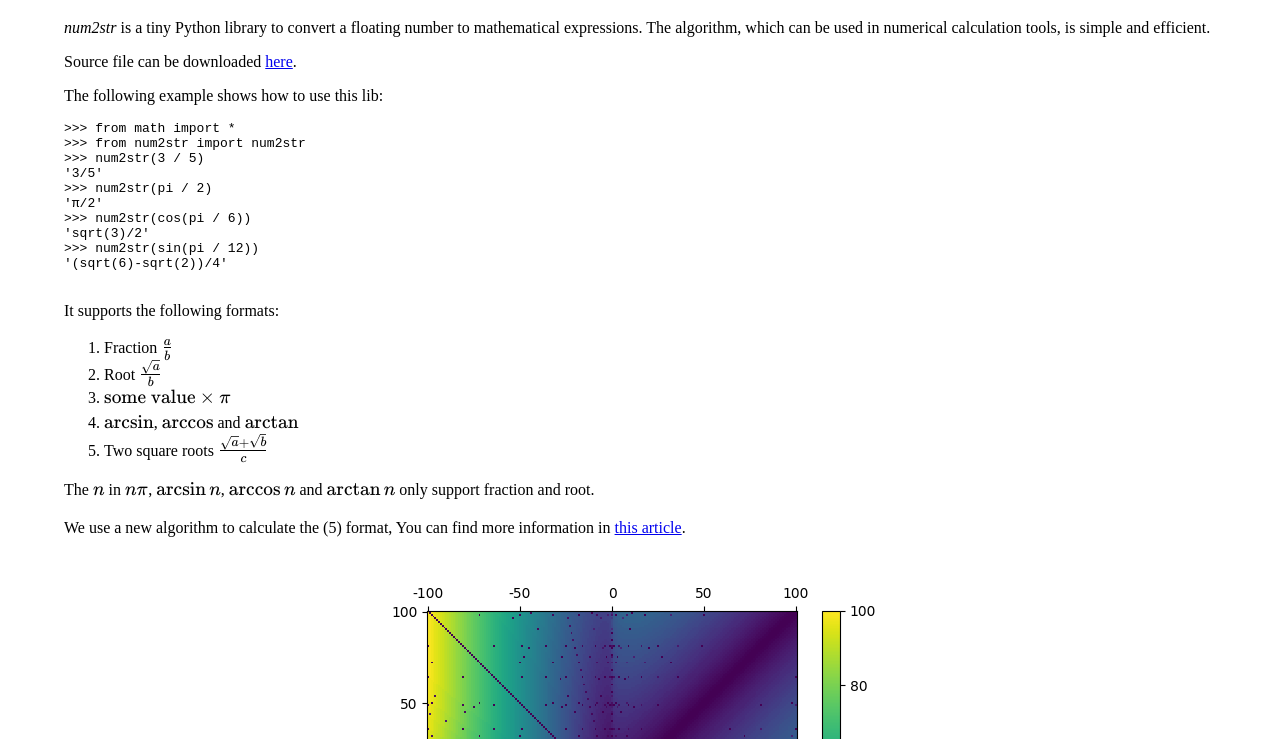
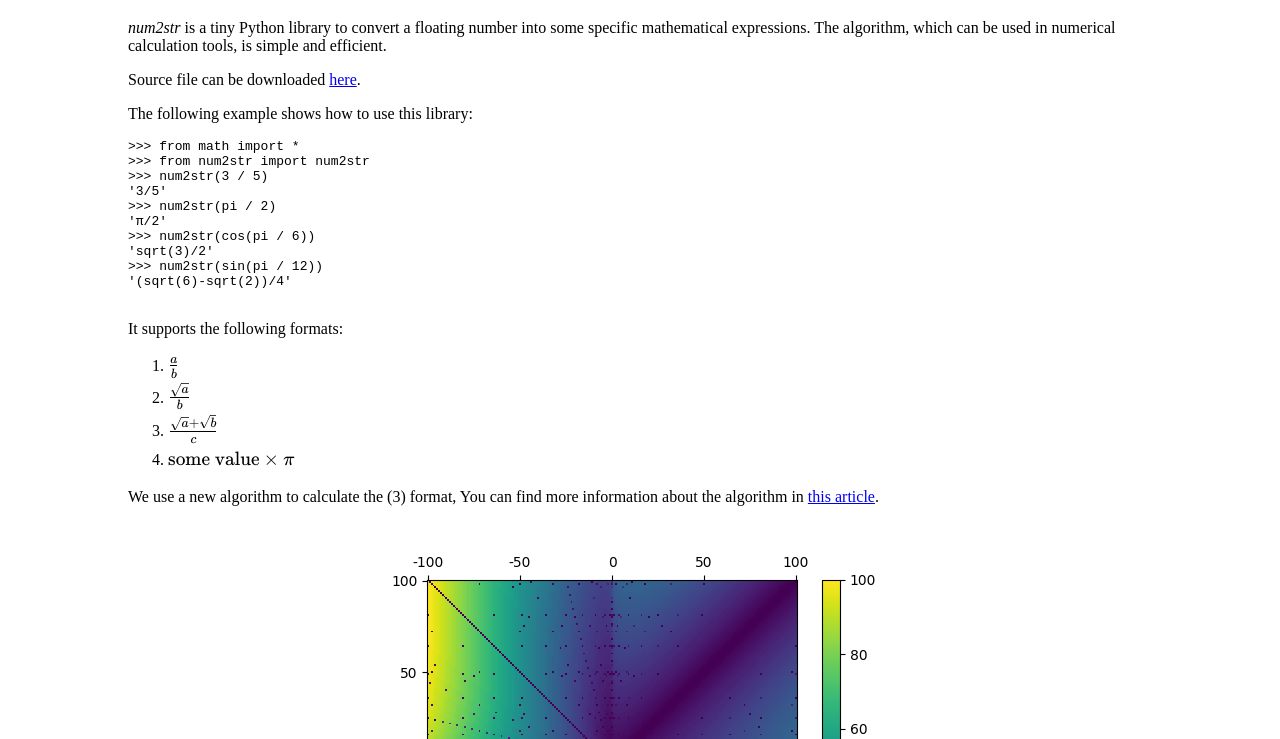
Before and after one commit to jason-bowen-zheng/num2sqrts, a plain HTML site: page docs/index.html in a window 1280 px wide. Shown: the part 61-800 px from the top of the page. Drawn offline with nearby package versions, Linux system fonts and the light colour scheme.

Commit message:
Remove an unnecessary function

```diff
--- a/docs/index.html
+++ b/docs/index.html
@@ -20,6 +20,10 @@
 		});
 	</script>
 	<style>
+		ol.available-format>li:not(:last-child) {
+			padding-bottom: 5px;
+		}
+
 		img {
 			display: block;
 			margin: 0 auto;
@@ -35,8 +39,7 @@
 		@media (min-width: 576px) {
 
 			body {
-				margin-left: 5%;
-				margin-right: 5%;
+				margin: 0 10% 3%;
 			}
 
 			img {
@@ -48,11 +51,12 @@
 
 <body>
 	<h1 style="text-align:center;">num2str</h1>
-	<p><i>num2str</i> is a tiny Python library to convert a floating number to mathematical expressions. The algorithm,
+	<p><i>num2str</i> is a tiny Python library to convert a floating number into some specific mathematical expressions.
+		The algorithm,
 		which can be used in numerical calculation tools, is simple and efficient.</p>
 	<p>Source file can be downloaded <a href="https://github.com/jason-bowen-zheng/num2str">here</a>.</p>
-	<p>The following example shows how to use this lib:</p>
-	<pre>
+	<p>The following example shows how to use this library:</p>
+	<pre translate="no">
 &gt;&gt;&gt; from math import *
 &gt;&gt;&gt; from num2str import num2str
 &gt;&gt;&gt; num2str(3 / 5)
@@ -65,15 +69,14 @@
 '(sqrt(6)-sqrt(2))/4'
 	</pre>
 	<p>It supports the following formats:</p>
-	<ol>
-		<li>Fraction $\frac{a}{b}$</li>
-		<li>Root $\frac{\sqrt{a}}{b}$</li>
+	<ol class="available-format">
+		<li>$\frac{a}{b}$</li>
+		<li>$\frac{\sqrt{a}}{b}$</li>
+		<li>$\frac{\sqrt{a}+\sqrt{b}}{c}$</li>
 		<li>$\text{some value}\times\pi$</li>
-		<li>$\arcsin$, $\arccos$ and $\arctan$</li>
-		<li>Two square roots $\frac{\sqrt{a}+\sqrt{b}}{c}$</li>
 	</ol>
-	<p>The $n$ in $n\pi$, $\arcsin n$, $\arccos n$ and $\arctan n$ only support fraction and root.</p>
-	<p>We use a new algorithm to calculate the (5) format, You can find more information in <a href="num2sqrts.pdf">this
+	<p>We use a new algorithm to calculate the (3) format, You can find more information about the algorithm in <a
+			href="num2sqrts.pdf">this
 			article</a>.</p>
 	<img src="perform.png" alt="perform">
 	<p>The above figure is about the algorithm's efficency. This indicates how many steps it takes for the algorithm to
```
Also changed, not shown: 2 other files.
